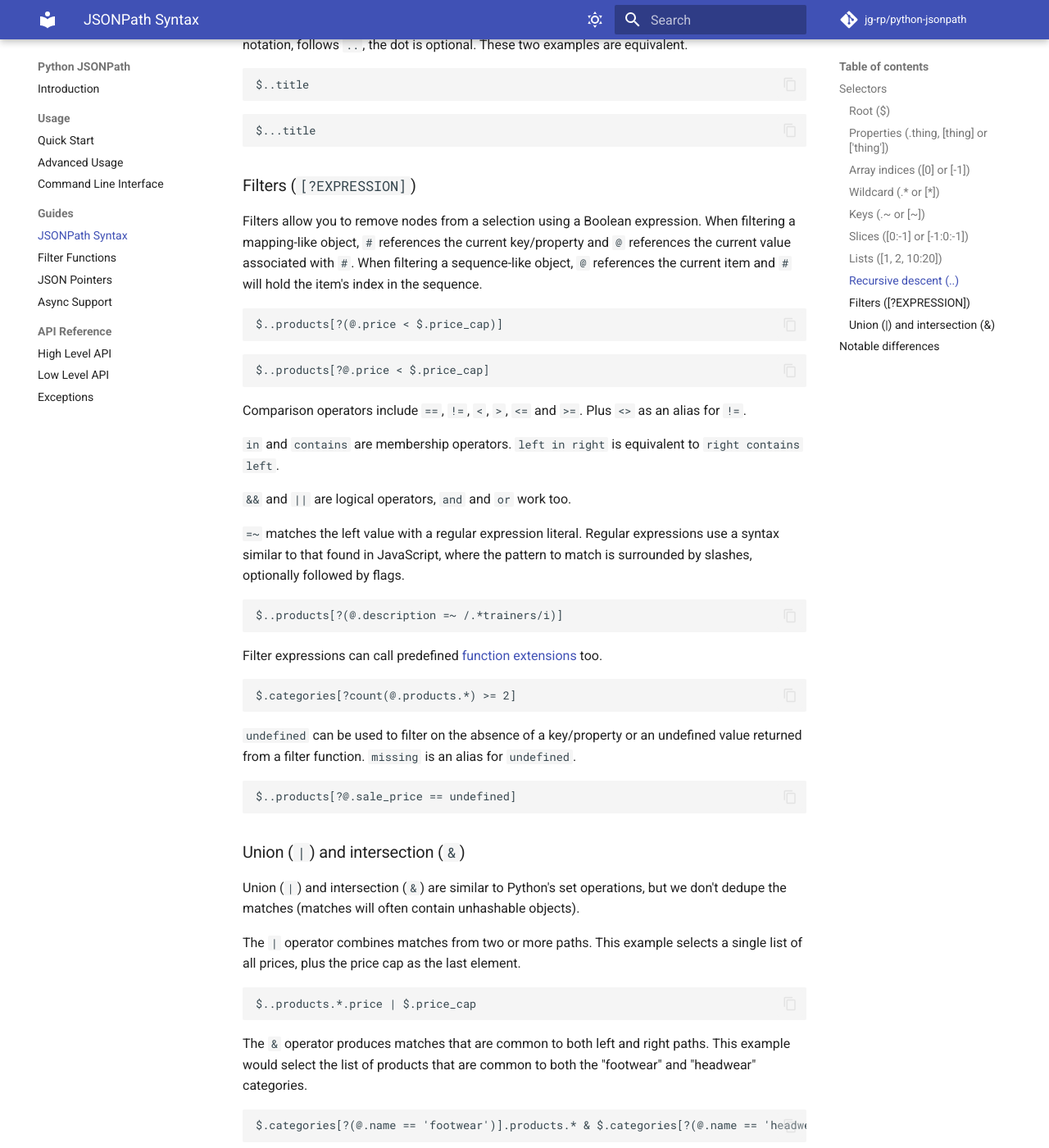
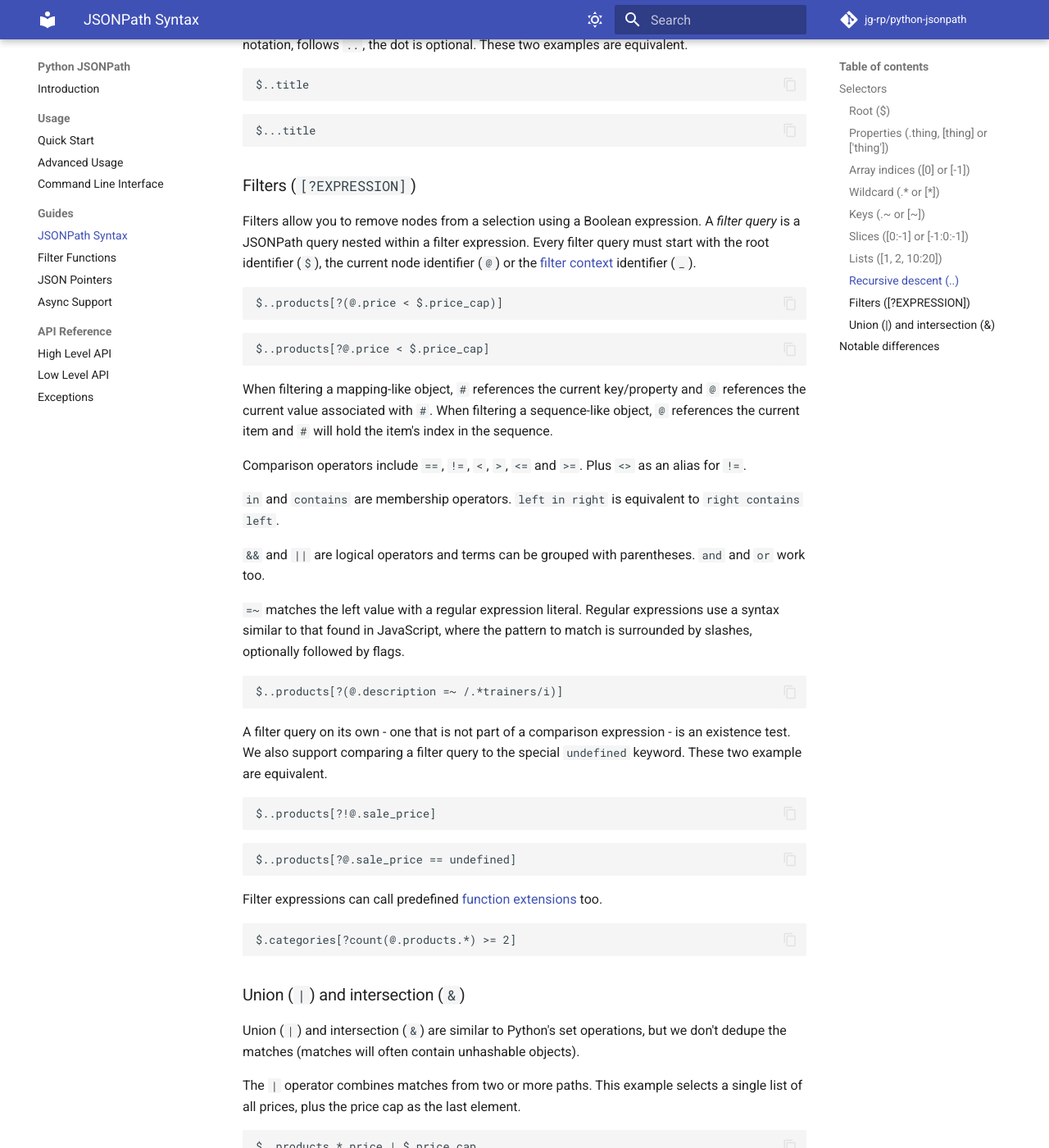
Before and after one commit to jg-rp/python-jsonpath, an MkDocs documentation site: the page built from docs/syntax.md, in a window 1280 px wide and 1400 px high, scrolled down 2607 px. Shown: the whole window at 82% size. Built offline with MkDocs 1.6.1 and Material for MkDocs 9.7.7, drawn with Linux system fonts in a browser that asks for light colours; comment, search, counter and statistics services are not loaded.

Commit message:
docs: clarify JSONPath filter expression syntax [skip ci]

````diff
--- a/docs/syntax.md
+++ b/docs/syntax.md
@@ -122,7 +122,7 @@ $...title
 
 ### Filters (`[?EXPRESSION]`)
 
-Filters allow you to remove nodes from a selection using a Boolean expression. When filtering a mapping-like object, `#` references the current key/property and `@` references the current value associated with `#`. When filtering a sequence-like object, `@` references the current item and `#` will hold the item's index in the sequence.
+Filters allow you to remove nodes from a selection using a Boolean expression. A _filter query_ is a JSONPath query nested within a filter expression. Every filter query must start with the root identifier (`$`), the current node identifier (`@`) or the [filter context](advanced.md#filter-variables) identifier (`_`).
 
 ```text
 $..products[?(@.price < $.price_cap)]
@@ -132,11 +132,13 @@ $..products[?(@.price < $.price_cap)]
 $..products[?@.price < $.price_cap]
 ```
 
+When filtering a mapping-like object, `#` references the current key/property and `@` references the current value associated with `#`. When filtering a sequence-like object, `@` references the current item and `#` will hold the item's index in the sequence.
+
 Comparison operators include `==`, `!=`, `<`, `>`, `<=` and `>=`. Plus `<>` as an alias for `!=`.
 
 `in` and `contains` are membership operators. `left in right` is equivalent to `right contains left`.
 
-`&&` and `||` are logical operators, `and` and `or` work too.
+`&&` and `||` are logical operators and terms can be grouped with parentheses. `and` and `or` work too.
 
 `=~` matches the left value with a regular expression literal. Regular expressions use a syntax similar to that found in JavaScript, where the pattern to match is surrounded by slashes, optionally followed by flags.
 
@@ -144,16 +146,20 @@ Comparison operators include `==`, `!=`, `<`, `>`, `<=` and `>=`. Plus `<>` as a
 $..products[?(@.description =~ /.*trainers/i)]
 ```
 
+A filter query on its own - one that is not part of a comparison expression - is an existence test. We also support comparing a filter query to the special `undefined` keyword. These two example are equivalent.
+
+```text
+$..products[?!@.sale_price]
+```
+
+```text
+$..products[?@.sale_price == undefined]
+```
+
 Filter expressions can call predefined [function extensions](functions.md) too.
 
 ```text
 $.categories[?count(@.products.*) >= 2]
-```
-
-`undefined` can be used to filter on the absence of a key/property or an undefined value returned from a filter function. `missing` is an alias for `undefined`.
-
-```text
-$..products[?@.sale_price == undefined]
 ```
 
 ### Union (`|`) and intersection (`&`)
````
Also changed, not shown: CHANGELOG.md (+1 -1 lines), docs/advanced.md (+1 -1 lines).
